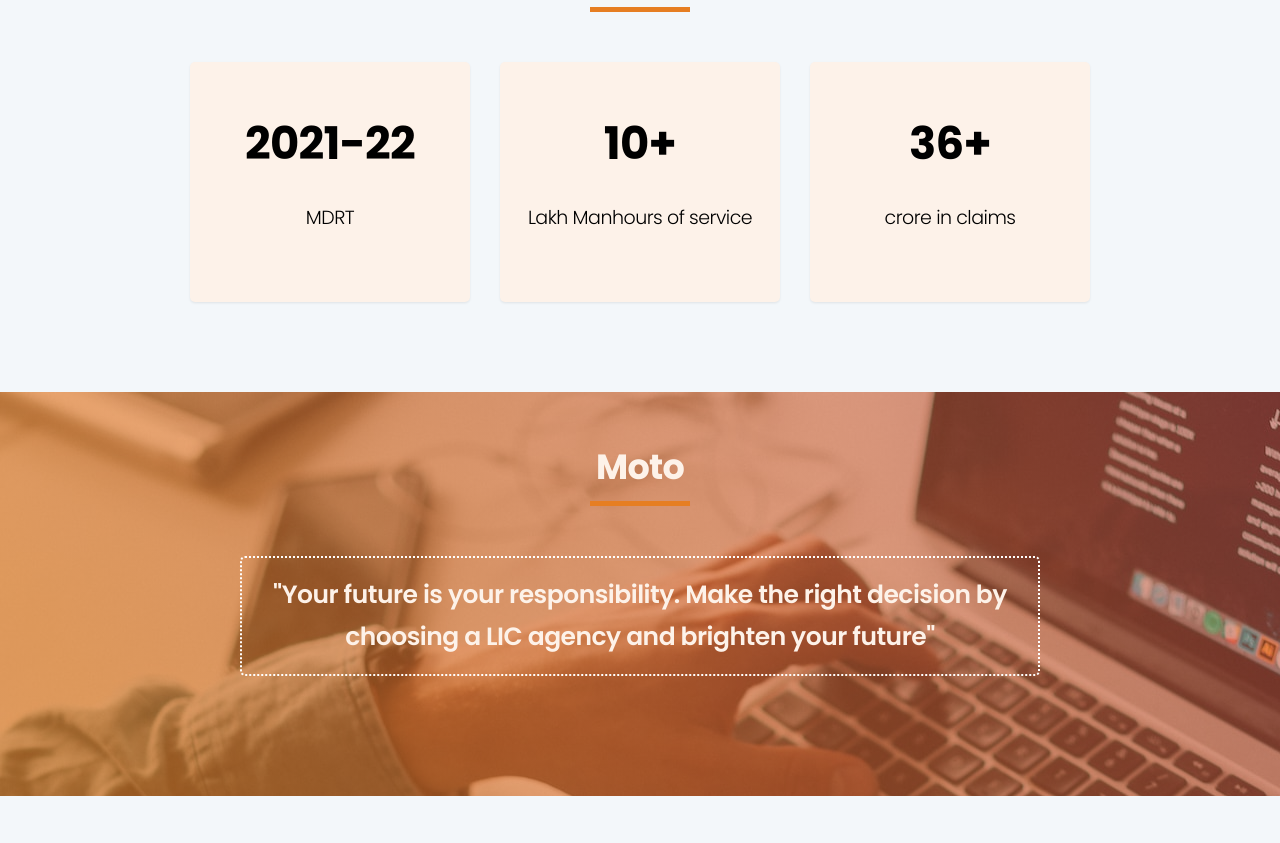
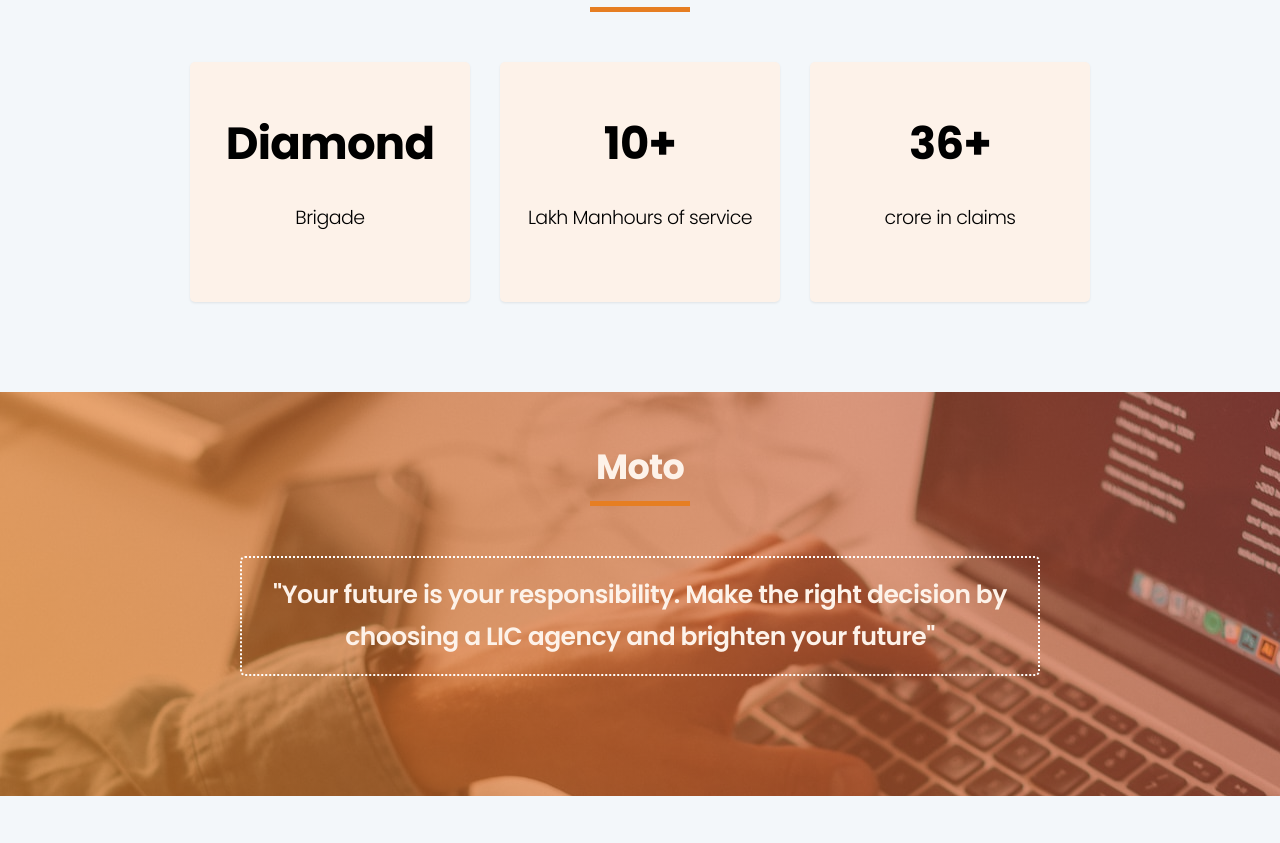
Before and after one commit to ronakkumarbhakhar/ddbhakhar-lic, a website with bundled scripts: page index.html in a window 1280 px wide. Shown: the part 2639-3482 px from the top of the page. Built offline with nearby package versions, Linux system fonts and the light colour scheme; files whose address does not match are found by name.

Commit message:
changes in achievement

```diff
--- a/index.html
+++ b/index.html
@@ -205,8 +205,8 @@
         <div class="achievements_line"></div>
         <div class="achievements_content">
             <div class="achievements_boxes">
-                <p class="boxes_content_heading"> 2021-22<br></p>
-                <p class="boxes_content_subheading">MDRT</p>
+                <p class="boxes_content_heading"> Diamond<br></p>
+                <p class="boxes_content_subheading">Brigade</p>
             </div>
 
             <div class="achievements_boxes">
```
